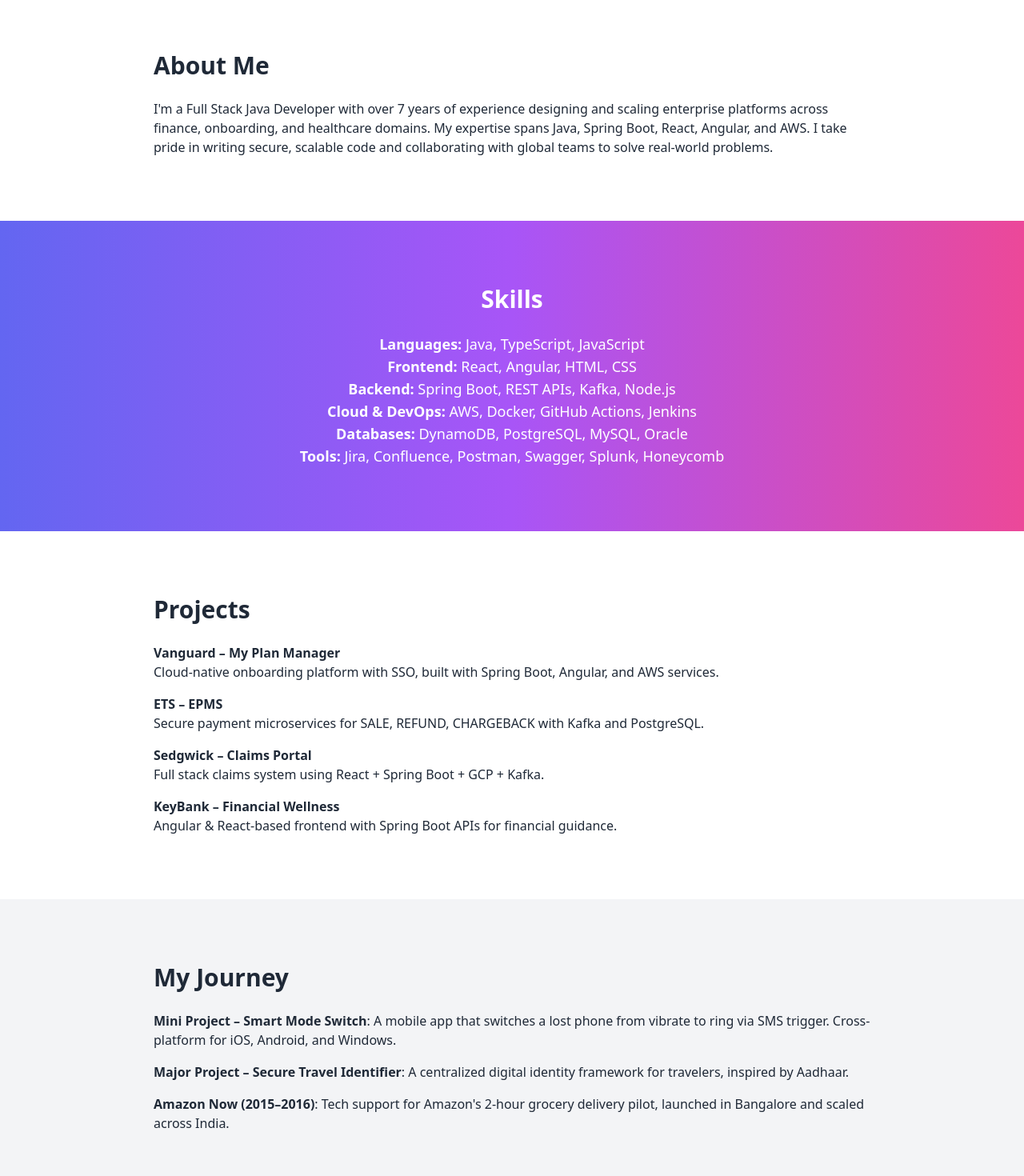
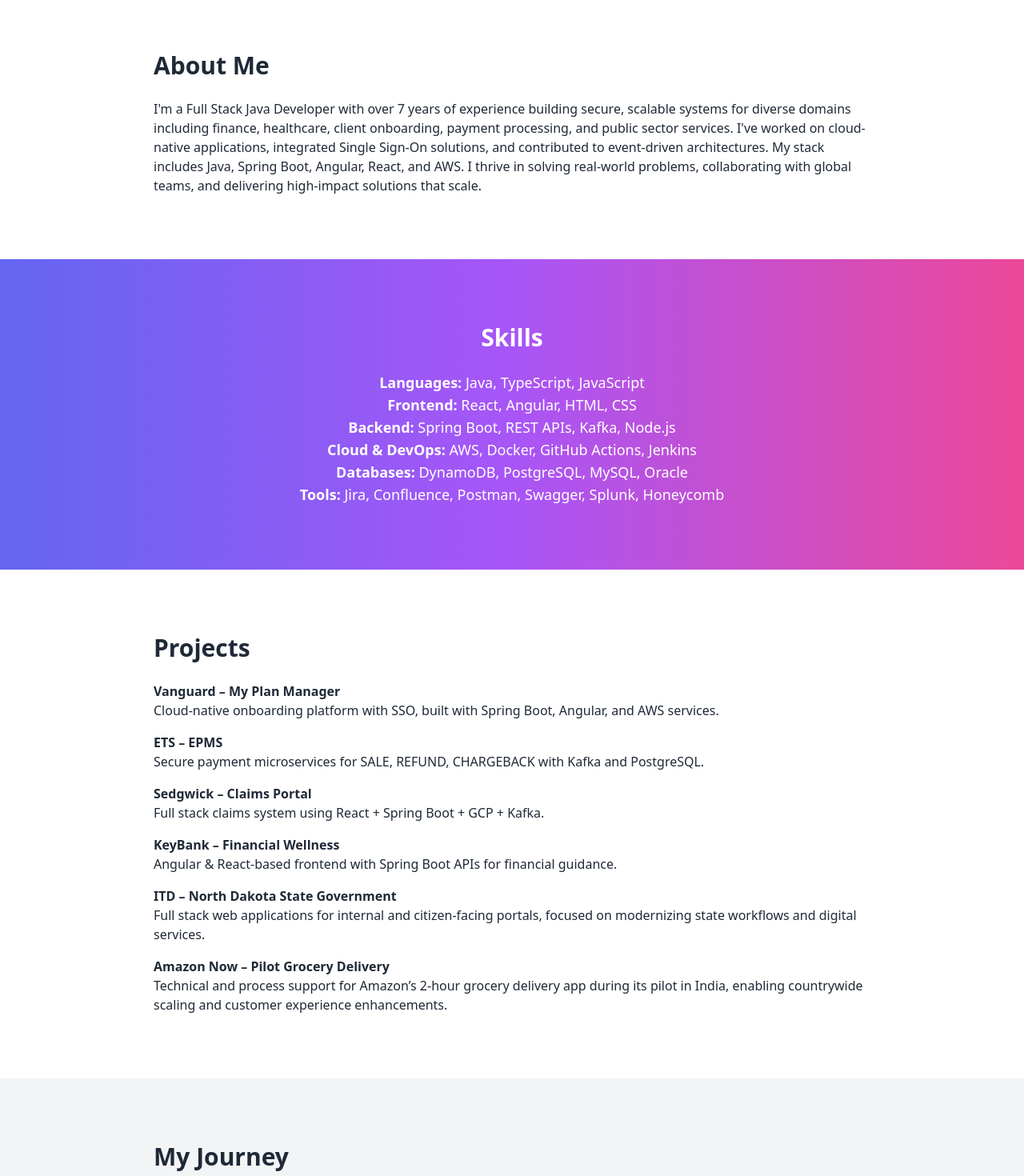
Before and after one commit to nallamor/monika-portfolio, a React (Vite) app: page / in a window 1280 px wide. Shown: the part 460-1930 px from the top of the page at 80% size. Built offline with nearby package versions, Linux system fonts and the light colour scheme.

Commit message:
Update App.tsx

```diff
--- a/src/App.tsx
+++ b/src/App.tsx
@@ -51,7 +51,7 @@
     <div className="min-h-screen bg-gradient-to-r from-indigo-500 via-purple-500 to-pink-500 text-white font-sans">
       {/* Navbar */}
       <header className="flex justify-between items-center p-6 shadow-md bg-opacity-20 backdrop-blur-lg">
-        <h1 className="text-3xl font-bold">Monika Roy</h1>
+        <h1 className="text-3xl font-bold">Monika Roy Nallamothu</h1>
         <nav className="space-x-4 text-lg">
           <a href="#about" className="hover:underline">About</a>
           <a href="#skills" className="hover:underline">Skills</a>
@@ -84,8 +84,9 @@
         <div className="max-w-4xl mx-auto">
           <h3 className="text-3xl font-semibold mb-6">About Me</h3>
           <p>
-            I'm a Full Stack Java Developer with over 7 years of experience designing and scaling enterprise platforms across finance, onboarding, and healthcare domains.
-            My expertise spans Java, Spring Boot, React, Angular, and AWS. I take pride in writing secure, scalable code and collaborating with global teams to solve real-world problems.
+            I'm a Full Stack Java Developer with over 7 years of experience building secure, scalable systems for diverse domains including finance, healthcare, client onboarding, payment processing, and public sector services.
+            I've worked on cloud-native applications, integrated Single Sign-On solutions, and contributed to event-driven architectures. My stack includes Java, Spring Boot, Angular, React, and AWS.
+            I thrive in solving real-world problems, collaborating with global teams, and delivering high-impact solutions that scale.
           </p>
         </div>
       </section>
@@ -124,6 +125,14 @@
               <strong>KeyBank – Financial Wellness</strong><br/>
               Angular & React-based frontend with Spring Boot APIs for financial guidance.
             </li>
+            <li>
+              <strong>ITD – North Dakota State Government</strong><br/>
+              Full stack web applications for internal and citizen-facing portals, focused on modernizing state workflows and digital services.
+            </li>
+            <li>
+              <strong>Amazon Now – Pilot Grocery Delivery</strong><br/>
+              Technical and process support for Amazon’s 2-hour grocery delivery app during its pilot in India, enabling countrywide scaling and customer experience enhancements.
+            </li>
           </ul>
         </div>
       </section>
@@ -137,10 +146,7 @@
               <strong>Mini Project – Smart Mode Switch</strong>: A mobile app that switches a lost phone from vibrate to ring via SMS trigger. Cross-platform for iOS, Android, and Windows.
             </li>
             <li>
-              <strong>Major Project – Secure Travel Identifier</strong>: A centralized digital identity framework for travelers, inspired by Aadhaar.
-            </li>
-            <li>
-              <strong>Amazon Now (2015–2016)</strong>: Tech support for Amazon's 2-hour grocery delivery pilot, launched in Bangalore and scaled across India.
+              <strong>Major Project – Secure Travel Identifier</strong>: A centralized digital identity system designed for travelers to securely validate personal information and travel credentials across regions.
             </li>
           </ul>
         </div>
```
